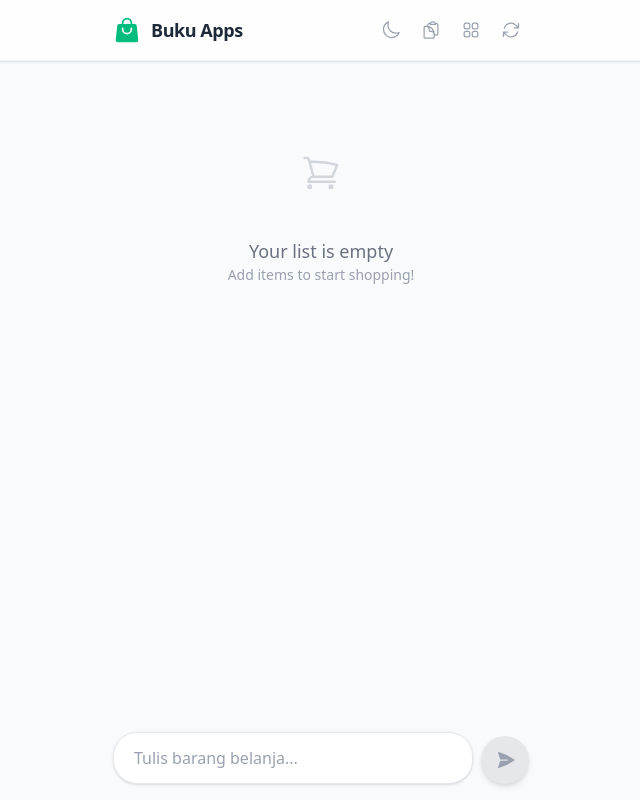
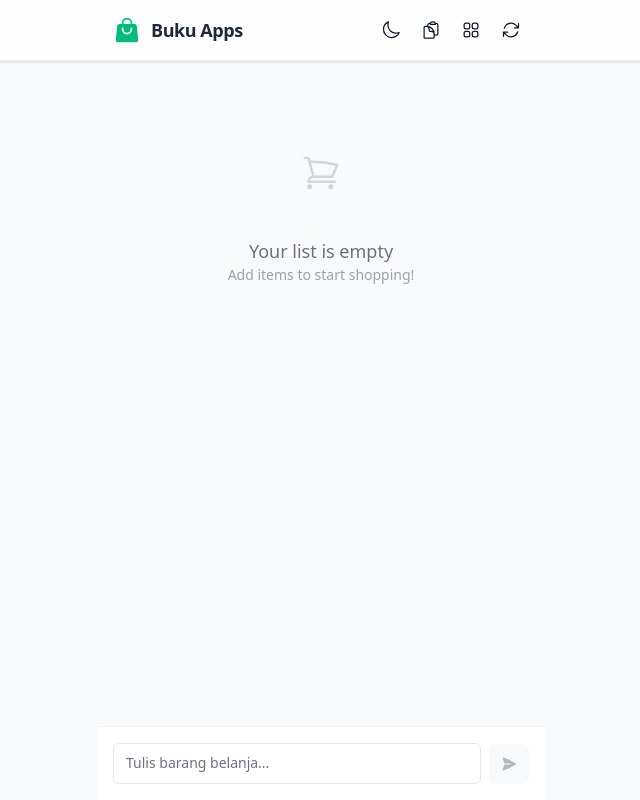
Before and after one commit to senoagung27/buku-apps, a Vue app: page / in a window 1280 px wide. Shown: the whole page, without its empty margins (319-959 px from the left). Built offline with nearby package versions, Linux system fonts and the light colour scheme.

Commit message:
UI: Refine Copy function (text only) and adopt Shadcn UI design system

```diff
--- a/src/App.vue
+++ b/src/App.vue
@@ -19,12 +19,12 @@ const refresh = async () => {
 const copied = ref(false)
 const copyList = async () => {
   const groups = store.itemsByCategory
-  let text = '🛒 Daftar Belanja\n\n'
+  let text = 'Daftar Belanja:\n\n'
   for (const [category, items] of Object.entries(groups)) {
-    text += `${items[0]?.categoryIcon || '📦'} ${category}\n`
+    text += `${category}\n`
     for (const item of items) {
-      const check = item.isDone ? '✅' : '⬜'
-      text += `  ${check} ${item.name}\n`
+      const check = item.isDone ? '[x]' : '[ ]'
+      text += `-${check} ${item.name}\n`
     }
     text += '\n'
   }
@@ -67,7 +67,7 @@ onMounted(() => {
         <div class="flex items-center gap-1">
           <button
             @click="store.toggleDarkMode"
-            class="p-2 text-gray-400 hover:text-emerald-600 dark:hover:text-emerald-400 hover:bg-emerald-50 dark:hover:bg-emerald-900/30 rounded-full transition-colors active:scale-95"
+            class="inline-flex items-center justify-center p-2 rounded-md text-sm font-medium transition-colors hover:bg-gray-100 hover:text-gray-900 dark:hover:bg-gray-800 dark:hover:text-gray-50 focus-visible:outline-none focus-visible:ring-1 focus-visible:ring-gray-950 disabled:pointer-events-none disabled:opacity-50"
             :aria-label="store.isDarkMode ? 'Switch to light mode' : 'Switch to dark mode'"
           >
             <SunIcon v-if="store.isDarkMode" class="w-5 h-5" />
@@ -75,15 +75,15 @@ onMounted(() => {
           </button>
           <button
             @click="copyList"
-            class="p-2 text-gray-400 hover:text-emerald-600 dark:hover:text-emerald-400 hover:bg-emerald-50 dark:hover:bg-emerald-900/30 rounded-full transition-colors active:scale-95"
+            class="inline-flex items-center justify-center p-2 rounded-md text-sm font-medium transition-colors hover:bg-gray-100 hover:text-gray-900 dark:hover:bg-gray-800 dark:hover:text-gray-50 focus-visible:outline-none focus-visible:ring-1 focus-visible:ring-gray-950 disabled:pointer-events-none disabled:opacity-50"
             aria-label="Copy list"
           >
-            <CheckIcon v-if="copied" class="w-5 h-5 text-emerald-500" />
+            <CheckIcon v-if="copied" class="w-5 h-5 text-emerald-600 dark:text-emerald-400" />
             <ClipboardDocumentIcon v-else class="w-5 h-5" />
           </button>
           <button
             @click="store.toggleViewMode"
-            class="p-2 text-gray-400 hover:text-emerald-600 dark:hover:text-emerald-400 hover:bg-emerald-50 dark:hover:bg-emerald-900/30 rounded-full transition-colors active:scale-95"
+            class="inline-flex items-center justify-center p-2 rounded-md text-sm font-medium transition-colors hover:bg-gray-100 hover:text-gray-900 dark:hover:bg-gray-800 dark:hover:text-gray-50 focus-visible:outline-none focus-visible:ring-1 focus-visible:ring-gray-950 disabled:pointer-events-none disabled:opacity-50"
             :aria-label="store.viewMode === 'list' ? 'Switch to grid view' : 'Switch to list view'"
           >
             <Squares2X2Icon v-if="store.viewMode === 'list'" class="w-5 h-5" />
@@ -91,7 +91,7 @@ onMounted(() => {
           </button>
           <button
             @click="refresh"
-            class="p-2 text-gray-400 hover:text-emerald-600 dark:hover:text-emerald-400 hover:bg-emerald-50 dark:hover:bg-emerald-900/30 rounded-full transition-colors active:scale-95"
+            class="inline-flex items-center justify-center p-2 rounded-md text-sm font-medium transition-colors hover:bg-gray-100 hover:text-gray-900 dark:hover:bg-gray-800 dark:hover:text-gray-50 focus-visible:outline-none focus-visible:ring-1 focus-visible:ring-gray-950 disabled:pointer-events-none disabled:opacity-50"
             aria-label="Refresh"
           >
             <ArrowPathIcon class="w-5 h-5 transition-transform duration-500" :class="{ 'animate-spin': isRefreshing }" />
--- a/src/components/ShoppingInput.vue
+++ b/src/components/ShoppingInput.vue
@@ -33,26 +33,26 @@ const add = () => {
 </script>
 
 <template>
-  <div class="p-4 bg-gradient-to-t from-gray-50 via-gray-50/95 to-transparent dark:from-gray-900 dark:via-gray-900/95 pt-2 pb-[calc(1rem+env(safe-area-inset-bottom))]">
+  <div class="p-4 bg-white dark:bg-gray-950 border-t border-gray-100 dark:border-gray-800">
     <div class="relative max-w-md mx-auto flex items-end gap-2">
-      <div class="relative flex-1 bg-white dark:bg-gray-800 shadow-sm border border-gray-200 dark:border-gray-700 rounded-3xl flex items-center transition-colors">
+      <div class="relative flex-1">
         <textarea
           ref="textareaRef"
           v-model="newItem"
           @input="handleInput"
           placeholder="Tulis barang belanja..."
           rows="1"
-          class="w-full pl-5 py-3 bg-transparent border-none focus:ring-0 text-gray-800 dark:text-gray-100 placeholder-gray-400 text-[16px] resize-none overflow-hidden leading-relaxed max-h-[150px]"
+          class="flex min-h-[40px] w-full rounded-md border border-gray-200 dark:border-gray-800 bg-white dark:bg-gray-950 px-3 py-2 text-sm ring-offset-white dark:ring-offset-gray-950 placeholder:text-gray-500 dark:placeholder:text-gray-400 focus-visible:outline-none focus-visible:ring-2 focus-visible:ring-gray-950 dark:focus-visible:ring-gray-300 disabled:cursor-not-allowed disabled:opacity-50 text-gray-900 dark:text-gray-50 resize-none overflow-hidden leading-relaxed max-h-[150px]"
         ></textarea>
       </div>
       <button
         @click="add"
-        class="flex-none w-12 h-12 rounded-full flex items-center justify-center transition-all shadow-md active:scale-90"
-        :class="newItem.trim() ? 'bg-emerald-500 text-white hover:bg-emerald-600 shadow-emerald-500/30' : 'bg-gray-200 text-gray-400 dark:bg-gray-700 dark:text-gray-500 cursor-not-allowed'"
+        class="inline-flex items-center justify-center whitespace-nowrap rounded-md text-sm font-medium ring-offset-background transition-colors focus-visible:outline-none focus-visible:ring-2 focus-visible:ring-ring focus-visible:ring-offset-2 disabled:pointer-events-none disabled:opacity-50 h-10 w-10 shrink-0"
+        :class="newItem.trim() ? 'bg-gray-900 text-gray-50 hover:bg-gray-900/90 dark:bg-gray-50 dark:text-gray-900 dark:hover:bg-gray-50/90' : 'bg-gray-100 text-gray-500 dark:bg-gray-800 dark:text-gray-400 cursor-not-allowed'"
         :disabled="!newItem.trim()"
         aria-label="Add item"
       >
-        <PaperAirplaneIcon class="w-5 h-5 ml-0.5" />
+        <PaperAirplaneIcon class="w-4 h-4" />
       </button>
     </div>
   </div>
--- a/src/components/ShoppingList.vue
+++ b/src/components/ShoppingList.vue
@@ -30,9 +30,9 @@ const handleClearAll = () => {
       <div class="flex justify-end mb-4">
         <button
           @click="showClearModal"
-          class="text-xs font-semibold text-red-500 hover:text-red-600 dark:text-red-400 dark:hover:text-red-300 bg-red-50 hover:bg-red-100 dark:bg-red-900/20 dark:hover:bg-red-900/30 px-3 py-1.5 rounded-full transition-colors flex items-center gap-1"
+          class="inline-flex items-center justify-center rounded-md text-xs font-medium ring-offset-background transition-colors focus-visible:outline-none focus-visible:ring-2 focus-visible:ring-ring focus-visible:ring-offset-2 disabled:pointer-events-none disabled:opacity-50 text-red-500 hover:text-red-600 hover:bg-red-50 dark:hover:bg-red-900/20 h-9 px-3"
         >
-          <TrashIcon class="w-4 h-4" />
+          <TrashIcon class="w-4 h-4 mr-2" />
           Hapus Semua
         </button>
       </div>
@@ -40,19 +40,19 @@ const handleClearAll = () => {
       <!-- Search Bar -->
       <div class="sticky top-0 z-20 bg-gray-50/95 dark:bg-gray-900/95 backdrop-blur-sm py-2 mb-6 -mx-2 px-2 transition-colors">
         <div class="relative group">
-          <MagnifyingGlassIcon class="absolute left-4 top-1/2 -translate-y-1/2 w-5 h-5 text-gray-400 group-focus-within:text-emerald-500 transition-colors" />
+          <MagnifyingGlassIcon class="absolute left-3 top-1/2 -translate-y-1/2 w-4 h-4 text-gray-500 dark:text-gray-400" />
           <input
             v-model="store.searchQuery"
             type="text"
-            placeholder="Cari barang belanjaan..."
-            class="w-full bg-white dark:bg-gray-800 text-gray-800 dark:text-gray-100 text-[15px] font-medium rounded-2xl py-3.5 pl-11 pr-10 border border-gray-200 dark:border-gray-700 shadow-sm focus:ring-2 focus:ring-emerald-500/20 focus:border-emerald-500 dark:focus:border-emerald-500 outline-none placeholder-gray-400 transition-all"
+            placeholder="Cari barang..."
+            class="flex h-10 w-full rounded-md border border-gray-200 dark:border-gray-800 bg-white dark:bg-gray-950 px-3 py-2 pl-9 text-sm ring-offset-white dark:ring-offset-gray-950 file:border-0 file:bg-transparent file:text-sm file:font-medium placeholder:text-gray-500 dark:placeholder:text-gray-400 focus-visible:outline-none focus-visible:ring-2 focus-visible:ring-gray-950 dark:focus-visible:ring-gray-300 disabled:cursor-not-allowed disabled:opacity-50"
           />
           <button
             v-if="store.searchQuery"
             @click="store.searchQuery = ''"
-            class="absolute right-3 top-1/2 -translate-y-1/2 p-1.5 text-gray-400 hover:text-gray-600 dark:hover:text-gray-300 rounded-full hover:bg-gray-100 dark:hover:bg-gray-700 transition-colors"
+            class="absolute right-3 top-1/2 -translate-y-1/2 p-1 text-gray-500 hover:text-gray-900 dark:hover:text-gray-50 rounded-md transition-colors"
           >
-            <XMarkIcon class="w-4 h-4" />
+            <XMarkIcon class="w-3 h-3" />
           </button>
         </div>
       </div>
```
